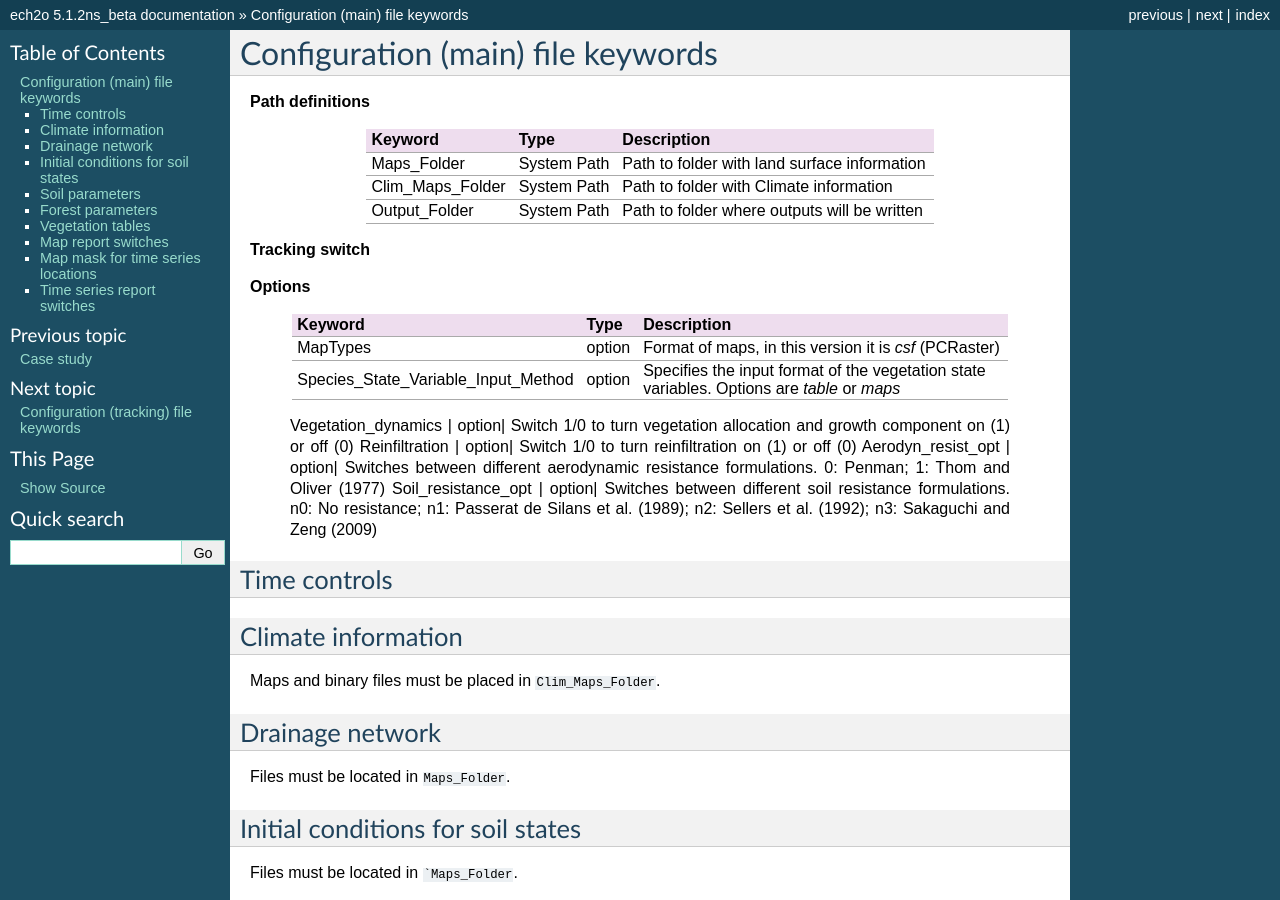
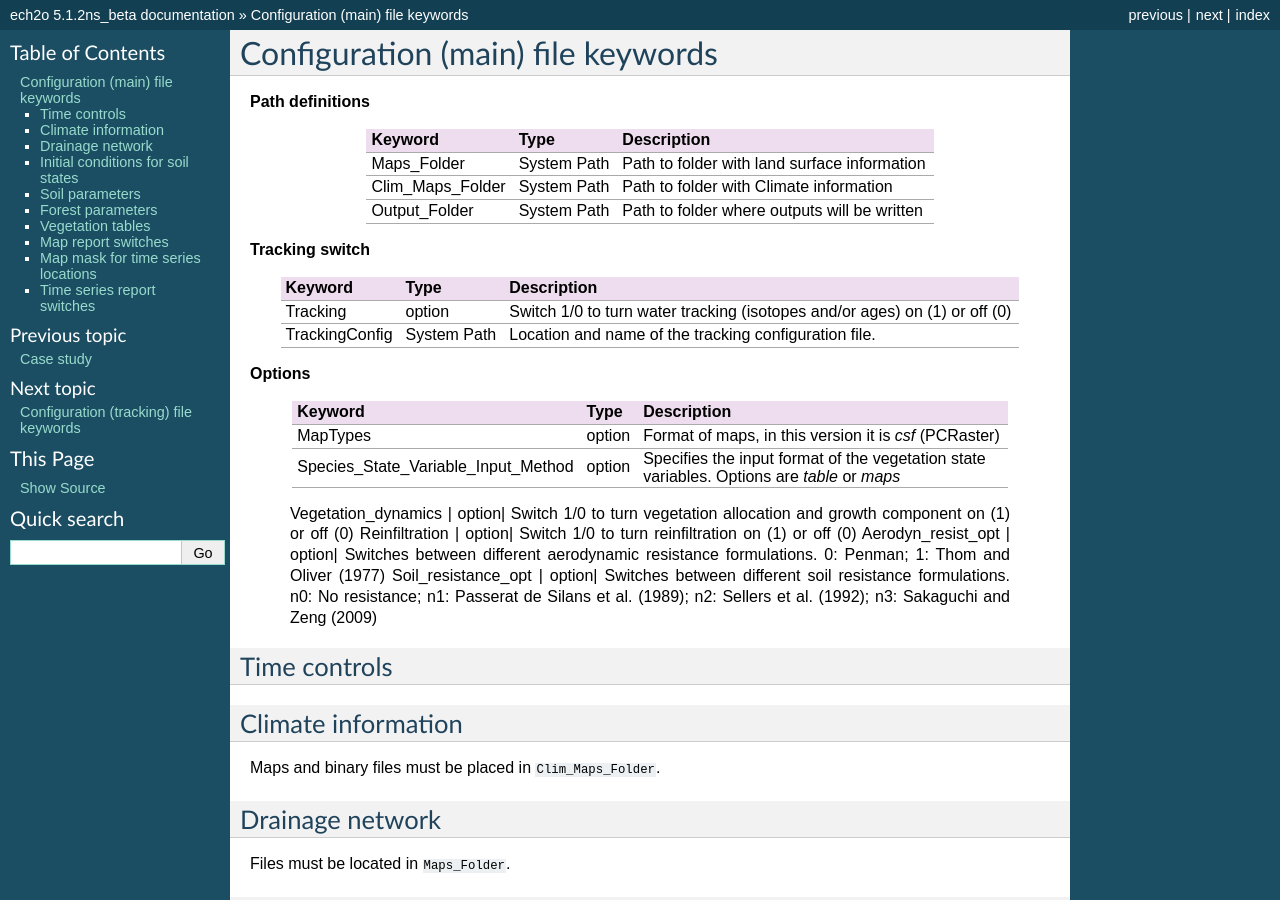
Before and after one commit to songjun-wu/eco_iso_sylka, a Sphinx documentation site: the page built from Documentation/source/Keywords.rst, in a window 1280 px wide and 900 px high. Built offline with Sphinx 7.4.7, drawn with Linux system fonts in a browser that asks for light colours.

Commit message:
Test documentation fix

```diff
--- a/Documentation/source/Keywords.rst
+++ b/Documentation/source/Keywords.rst
@@ -15,14 +15,14 @@ Configuration (main) file keywords
 
 **Tracking switch**
 
-+--------------------+--------------+-----------------------------------------------------------+
-| Keyword            | Type         | Description                                               |
-+====================+==============+===========================================================+
-| Tracking           | option       | Switch 1/0 to turn water tracking (isotopes and/or ages)|
-|                    |              | on (1) or off (0)                                       |
-+--------------------+--------------+-----------------------------------------------------------+
-| TrackingConfig     | System Path  | Location and name of the tracking configuration file.     |
-+--------------------+--------------+-----------------------------------------------------------+
++--------------------+--------------+----------------------------------------------------------+
+| Keyword            | Type         | Description                                              |
++====================+==============+==========================================================+
+| Tracking           | option       | Switch 1/0 to turn water tracking (isotopes and/or ages) |
+|                    |              | on (1) or off (0)                                        |
++--------------------+--------------+----------------------------------------------------------+
+| TrackingConfig     | System Path  | Location and name of the tracking configuration file.    |
++--------------------+--------------+----------------------------------------------------------+
 
 **Options**
 
```
